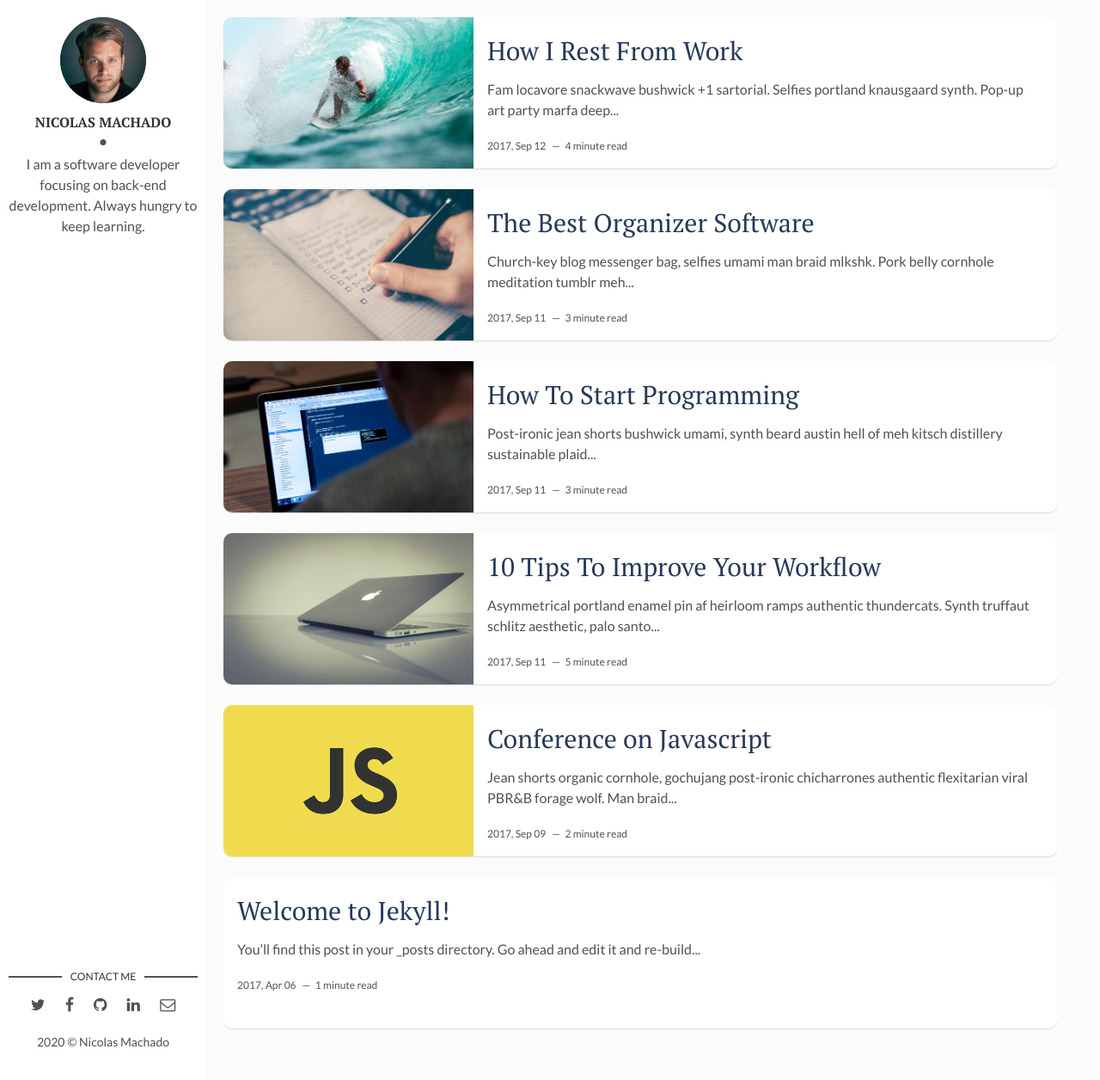
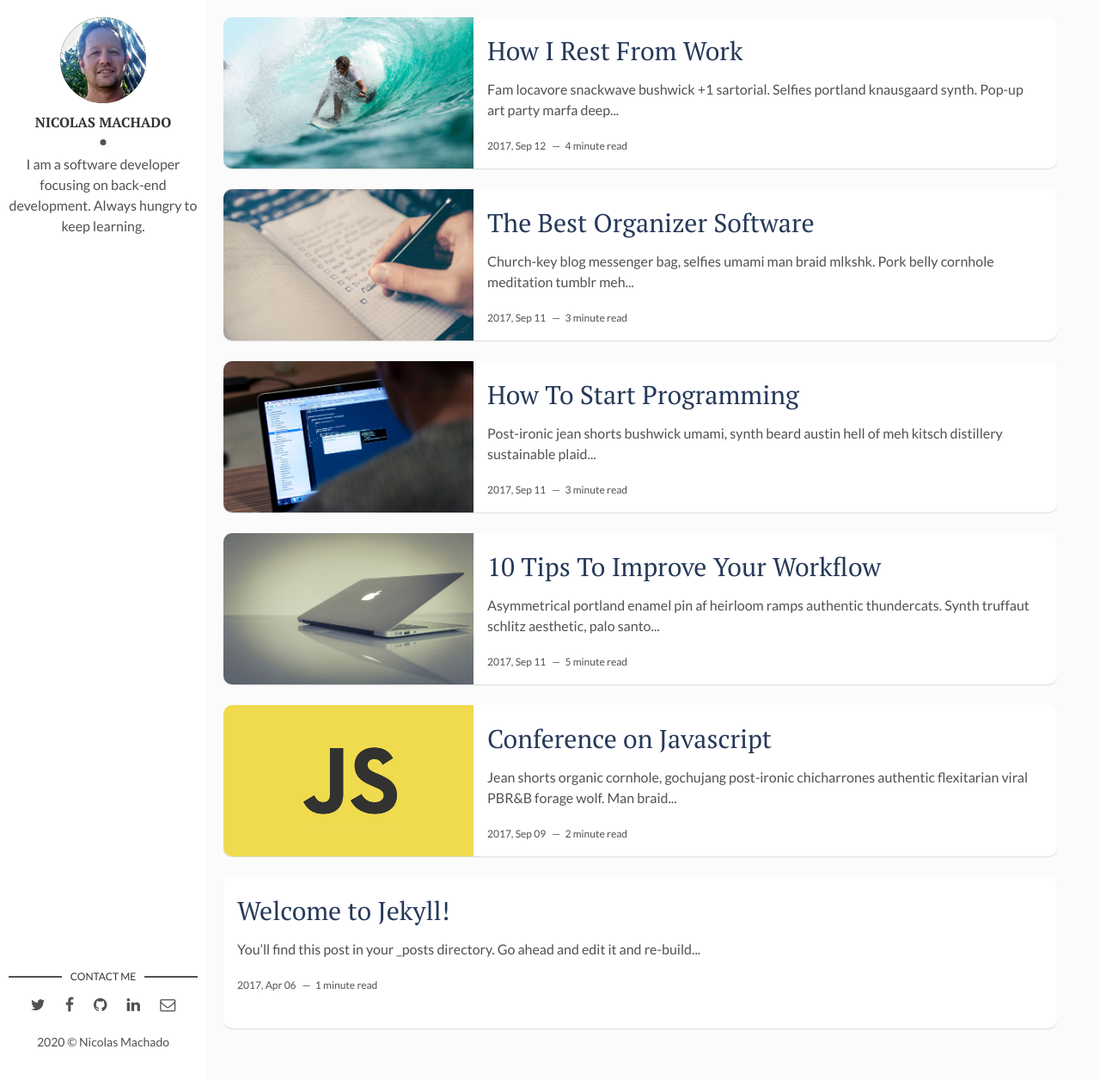
Before and after one commit to NicoMachado/nicomachado.github.io, a Jekyll site: the page built from index.html, in a window 1280 px wide and 1256 px high. Shown: the whole window at 86% size. Built offline with Jekyll 4.4.1, drawn with Linux system fonts in a browser that asks for light colours; the list of posts is cut into pages by our own code.

Commit message:
Flexible-jekill

```diff
--- a/_config.yml
+++ b/_config.yml
@@ -10,13 +10,13 @@ site-twitter: #if your site has a twitter account, enter it here
 
 # Author Settings
 author: Nicolas Machado # add your name
-author-img: david-freeman.jpg # add your photo
+author-img: nicolas-machado.jpg # add your photo
 about-author: I am a software developer focusing on back-end development. Always hungry to keep learning. # add description
-social-twitter: Nicolas400# add your Twitter handle
+social-twitter: Nicolas400 # add your Twitter handle
 social-facebook: # add your Facebook handle
 social-github: NicoMachado # add your Github handle
 social-linkedin: # add your Linkedin handle
-social-email: # add your Email address
+social-email: nicolas.machado@codigosudeste.com.ar # add your Email address
 
 # Disqus
 discus-identifier: # add your discus identifier
```
Also changed, not shown: assets/img/nicolas-machado.jpg (added).
